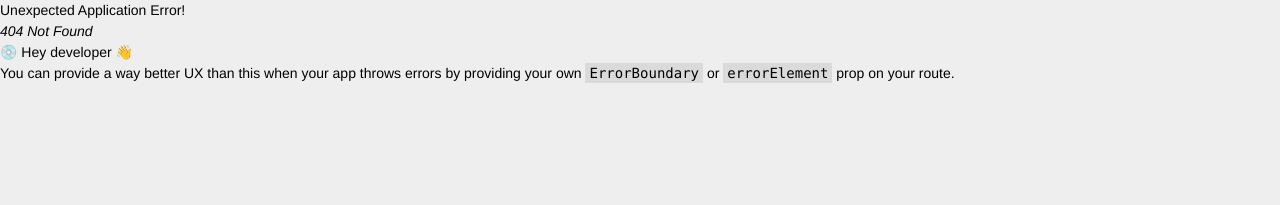
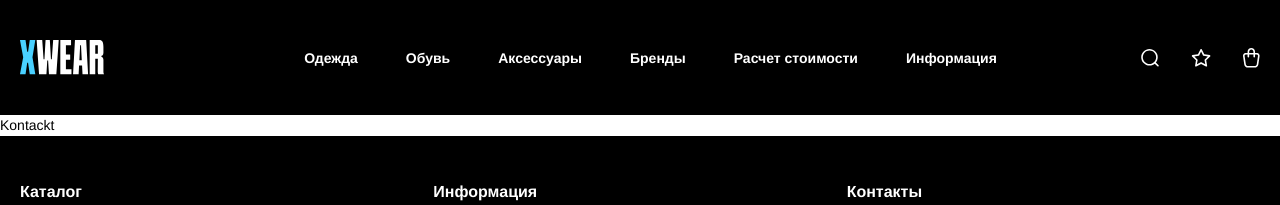
Before and after one commit to muhammadazizbek006/XWEAR, a React (Vite) app: page /kontackt in a window 1280 px wide. Before the commit this address had no page. Shown: the top 205 px of the page. Built offline with nearby package versions, Linux system fonts and the light colour scheme.

Commit message:
add kontackt

```diff
--- a/src/App.jsx
+++ b/src/App.jsx
@@ -6,6 +6,7 @@ import Katalog from './pages/Katalog'
 import Faq from './pages/Faq'
 import KatalogDetail from './pages/KatalogDetail'
 import Korzinka from './pages/Korzinka'
+import Kontackt from './pages/Kontackt'
 const App = () => {
   const router = createBrowserRouter(
     createRoutesFromElements(
@@ -15,6 +16,8 @@ const App = () => {
         <Route path='/product/:id' element={<KatalogDetail/>}/>
         <Route path='/faq' element={<Faq/>}/>
         <Route path='/korzinka' element={<Korzinka/>}/>
+        <Route path='/kontackt' element={<Kontackt/>}/>
+
       </Route>
     )
   )
--- /dev/null
+++ b/src/pages/Kontackt.jsx
@@ -0,0 +1,9 @@
+import React from 'react'
+
+const Kontackt = () => {
+  return (
+    <div>Kontackt</div>
+  )
+}
+
+export default Kontackt
```
